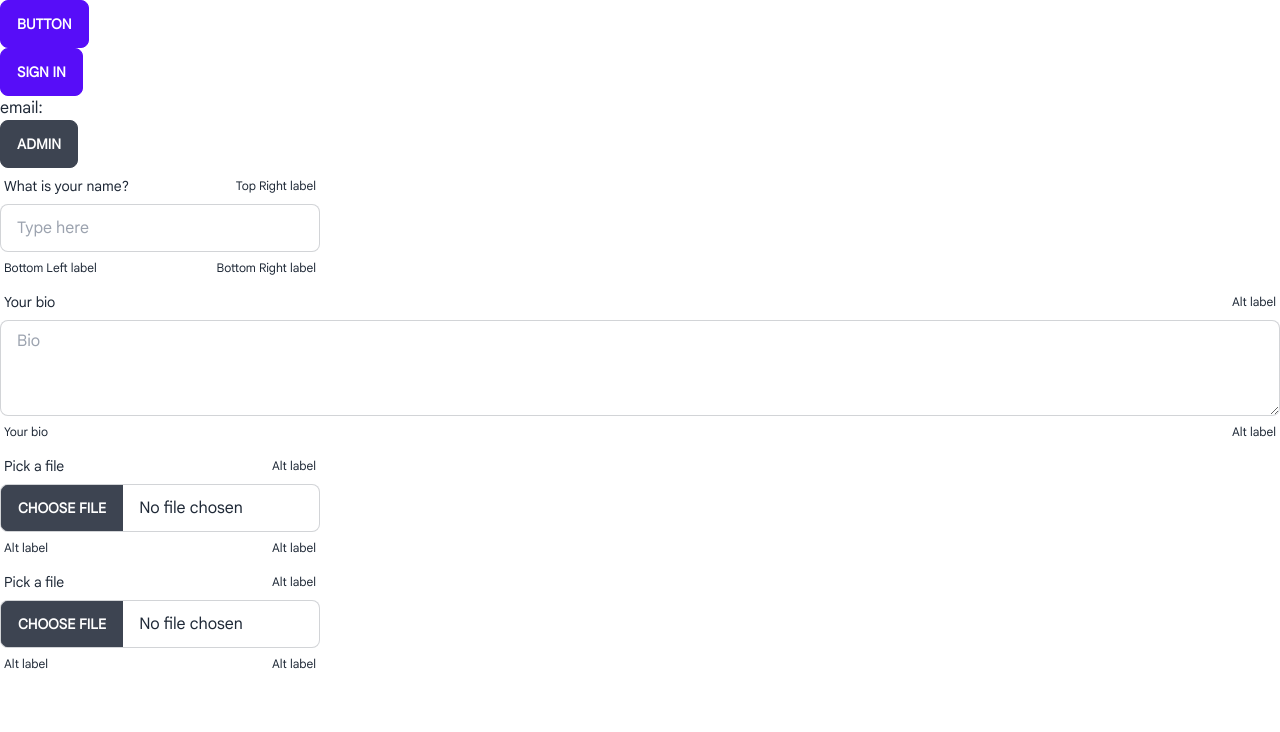
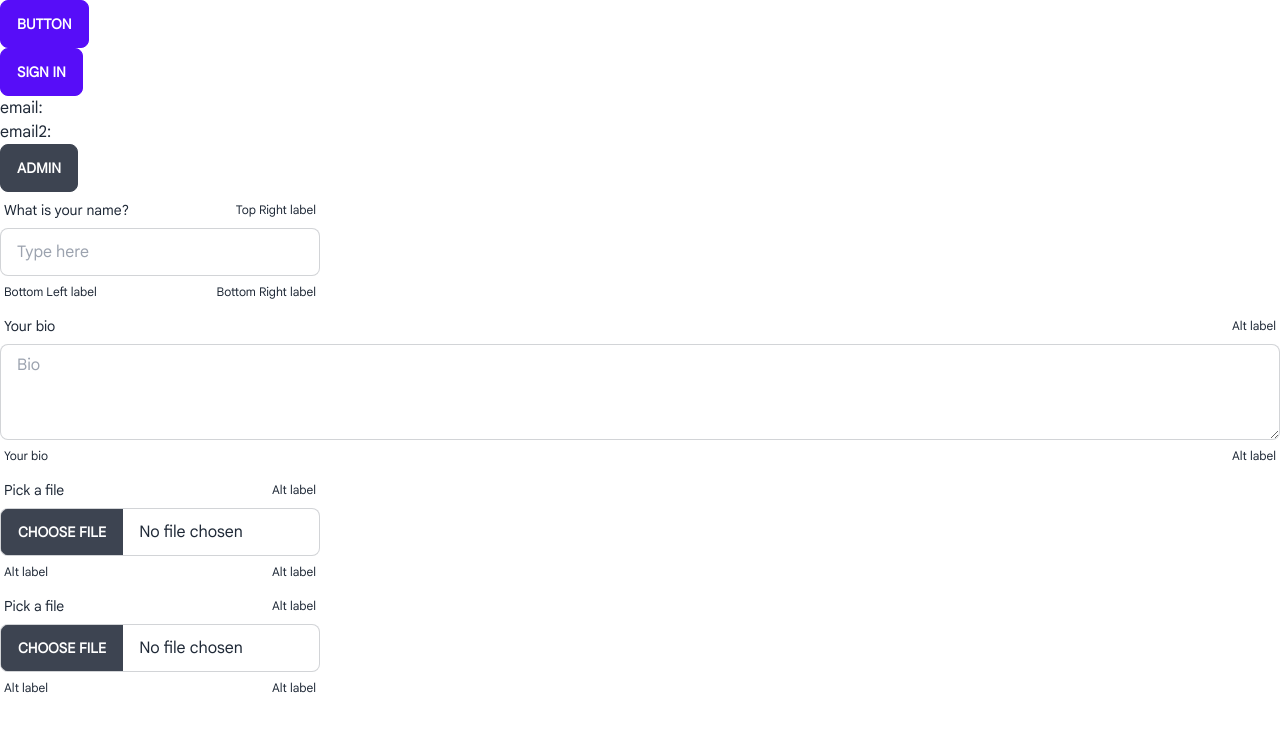
Before and after one commit to laidai311/my-app, a Next.js app: page / in a window 1280 px wide. Shown: the top 732 px of the page. Built offline with nearby package versions, Linux system fonts and the light colour scheme.

Commit message:
fix auth 5

```diff
--- a/src/contents/SignIn/index.js
+++ b/src/contents/SignIn/index.js
@@ -7,6 +7,7 @@ import { useRouter } from "next/navigation";
 import FullPageLoader from "@/components/FullPageLoader";
 import PreviewAccounts from "./PreviewAccounts";
 import SignInForm from "./SignInForm";
+import Cookies from "js-cookie";
 
 const SignInApp = (props) => {
     const [data, setData] = useState();
@@ -26,7 +27,7 @@ const SignInApp = (props) => {
         } else {
             setIsReady(true);
         }
-    }, [authUser]);
+    }, []);
 
     const handleSignIn = async (_, value) => {
         const { email, password } = value;
@@ -43,7 +44,8 @@ const SignInApp = (props) => {
 
         try {
             setIsSubmitting(true);
-            signInApp(value)
+            await signInApp(value);
+            router.push("/");
         } catch (error) {
             switch (error?.code) {
                 case "auth/wrong-password":
--- a/src/libs/store.js
+++ b/src/libs/store.js
@@ -1,6 +1,6 @@
 import { create } from "zustand";
 
-export const useUserStore = create((set) => ({
+export const useAuthStore = create((set) => ({
     user: null,
     setUser: (value) => set(() => ({ user: value })),
 }));
--- a/src/pages/index.js
+++ b/src/pages/index.js
@@ -1,9 +1,11 @@
 import Head from "next/head";
 import Link from "next/link";
 import { useAuth } from "@/contexts/AuthUserContext";
+import { useAuthStore } from "@/libs/store";
 
 export default function HomePage() {
     const { authUser, signOutApp } = useAuth();
+    const { user } = useAuthStore();
 
     return (
         <>
@@ -24,8 +26,11 @@ export default function HomePage() {
                     )}
                 </div>
                 email: {authUser?.email}
-                <div className=''>
-                    <Link href='/admin' className="btn">Admin</Link>
+                <div className="">email2: {user?.email}</div>
+                <div className="">
+                    <Link href="/admin" className="btn">
+                        Admin
+                    </Link>
                 </div>
                 <div className="form-control w-full max-w-xs">
                     <label className="label">
```
Also changed, not shown: src/libs/useFirebaseAuth.js.
